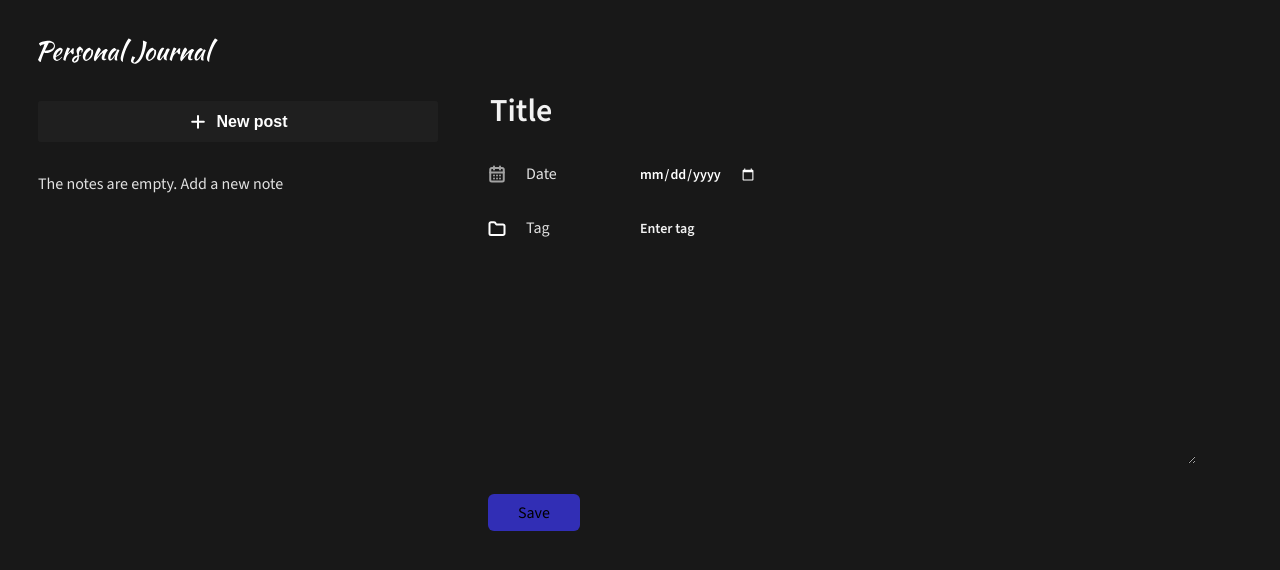
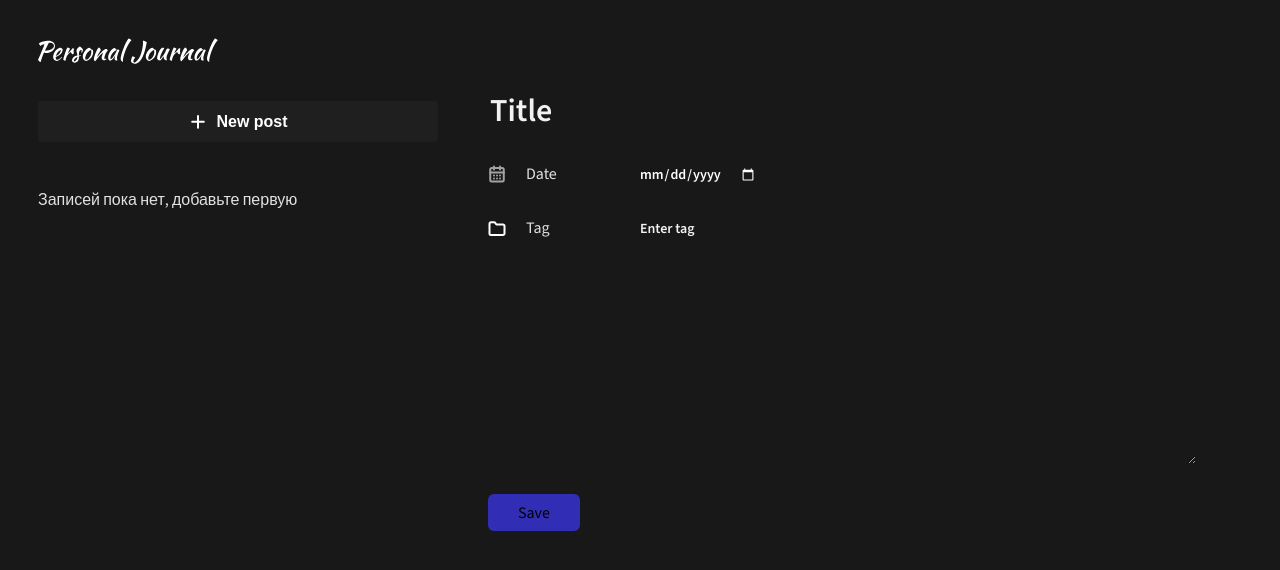
Before and after one commit to Immeo/Online-Journal, a React (Vite) app: page / in a window 1280 px wide. Shown: the top 570 px of the page. Built offline with nearby package versions, Linux system fonts and the light colour scheme.

Commit message:
14-add use-localstorage.hook

```diff
--- a/src/App.jsx
+++ b/src/App.jsx
@@ -1,53 +1,40 @@
-import { useEffect, useState } from 'react';
 import './App.css';
-import CardButton from './components/CardButton/CardButton';
 import { Header } from './components/Header/Header';
 import { JournalAddButton } from './components/JournalAddButton/JournalAddButton';
 import { JournalForm } from './components/JournalForm/JournalForm';
-import JournalItem from './components/JournalItem/JournalItem';
 import { JournalList } from './components/JournalList/JournalList';
+import { useLocalStorage } from './hooks/use-localstorage.hook';
 import { BodyContent } from './layouts/BodyContent/BodyContent';
 import { LeftPanel } from './layouts/LeftPanel/LerftPanel';
 
+function mapItems(items) {
+	if (!items) {
+		return [];
+	}
+	console.log(items);
+	return items.map(i => ({
+		...i,
+		date: new Date(i.date),
+	}));
+}
+
 function App() {
-	const [dataItems, setData] = useState([]);
-	useEffect(() => {
-		const localStoreData = JSON.parse(localStorage.getItem('localData'));
-		if (localStoreData) {
-			setData(
-				localStoreData.map(item => ({
-					...item,
-					date: new Date(item.date),
-				}))
-			);
-		}
-	}, []);
-	useEffect(() => {
-		if (dataItems.length) {
-			localStorage.setItem('localData', JSON.stringify(dataItems));
-		}
-	}, [dataItems]);
+	const [dataItems, setData] = useLocalStorage('localData');
 
 	const addDataItem = dataItem => {
-		setData(oldAtaItem => [
-			...oldAtaItem,
+		if (!dataItem.id) {
+			setData([
+				...mapItems(dataItems),
 				{
 					id:
-					oldAtaItem.length > 0
-						? Math.max(...oldAtaItem.map(item => item.id)) + 1
+						dataItems.length > 0
+							? Math.max(...dataItems.map(i => i.id)) + 1
 							: 1,
 					title: dataItem.title,
-				text: dataItem.text,
-				date: new Date(dataItem.date),
+					text: dataItem.description,
+					date: new Date(),
 				},
 			]);
-	};
-
-	const sortDataItems = (a, b) => {
-		if (a.date > b.date) {
-			return -1;
-		} else if (a.date < b.date) {
-			return 1;
 		}
 	};
 
@@ -56,19 +43,7 @@ function App() {
 			<LeftPanel>
 				<Header />
 				<JournalAddButton />
-				<JournalList>
-					{dataItems.length === 0
-						? 'The notes are empty. Add a new note'
-						: dataItems.sort(sortDataItems).map(item => (
-								<CardButton key={item.id}>
-									<JournalItem
-										title={item.title}
-										text={item.text}
-										date={item.date}
-									/>
-								</CardButton>
-						  ))}
-				</JournalList>
+				<JournalList items={mapItems(dataItems)} />
 			</LeftPanel>
 			<BodyContent>
 				<JournalForm addDataItem={addDataItem} />
--- a/src/components/JournalItem/JournalItem.jsx
+++ b/src/components/JournalItem/JournalItem.jsx
@@ -1,22 +1,17 @@
-import styles from './JournalItem.module.css'
+import styles from './JournalItem.module.css';
 
 function JournalItem({ title, text, date }) {
-	const formattedDate = new Intl.DateTimeFormat('ru-RU').format(date)
-	function textSizeLimiter(text) {
-		return text.length > 30 ? text.slice(0, 30) + '...' : text
-	}
+	const formattedDate = new Intl.DateTimeFormat('ru-RU').format(date);
 
 	return (
 		<div className={styles['journal-item__block']}>
 			<h2 className={styles['journal-item__header']}>{title}!</h2>
 			<h2 className={styles['journal-item__body']}>
 				<time className={styles['journal-item__date']}>{formattedDate}</time>
-				<div className={styles['journal-item__text']}>
-					{textSizeLimiter(text)}
-				</div>
+				<div className={styles['journal-item__text']}>{text}</div>
 			</h2>
 		</div>
-	)
+	);
 }
 
-export default JournalItem
+export default JournalItem;
--- a/src/components/JournalList/JournalList.jsx
+++ b/src/components/JournalList/JournalList.jsx
@@ -1,5 +1,25 @@
-import styles from './JournalList.module.css'
+import CardButton from '../CardButton/CardButton';
+import JournalItem from '../JournalItem/JournalItem';
 
-export function JournalList({ children }) {
-	return <div className={styles['journal-list']}>{children}</div>
+export function JournalList({ items }) {
+	if (items.length === 0) {
+		return <p>Записей пока нет, добавьте первую</p>;
+	}
+	const sortItems = (a, b) => {
+		if (a.date < b.date) {
+			return 1;
+		} else {
+			return -1;
+		}
+	};
+
+	return (
+		<>
+			{items.sort(sortItems).map(el => (
+				<CardButton key={el.id}>
+					<JournalItem title={el.title} text={el.text} date={el.date} />
+				</CardButton>
+			))}
+		</>
+	);
 }
--- /dev/null
+++ b/src/hooks/use-localstorage.hook.js
@@ -0,0 +1,18 @@
+import { useEffect, useState } from 'react';
+
+export function useLocalStorage(key) {
+	const [data, setData] = useState();
+
+	useEffect(() => {
+		const res = JSON.parse(localStorage.getItem(key));
+		if (res) {
+			setData(res);
+		}
+	}, []);
+
+	const saveData = newData => {
+		localStorage.setItem(key, JSON.stringify(newData));
+		setData(newData);
+	};
+	return [data, saveData];
+}
```
Lines whose indentation alone changed are shown as unchanged.
